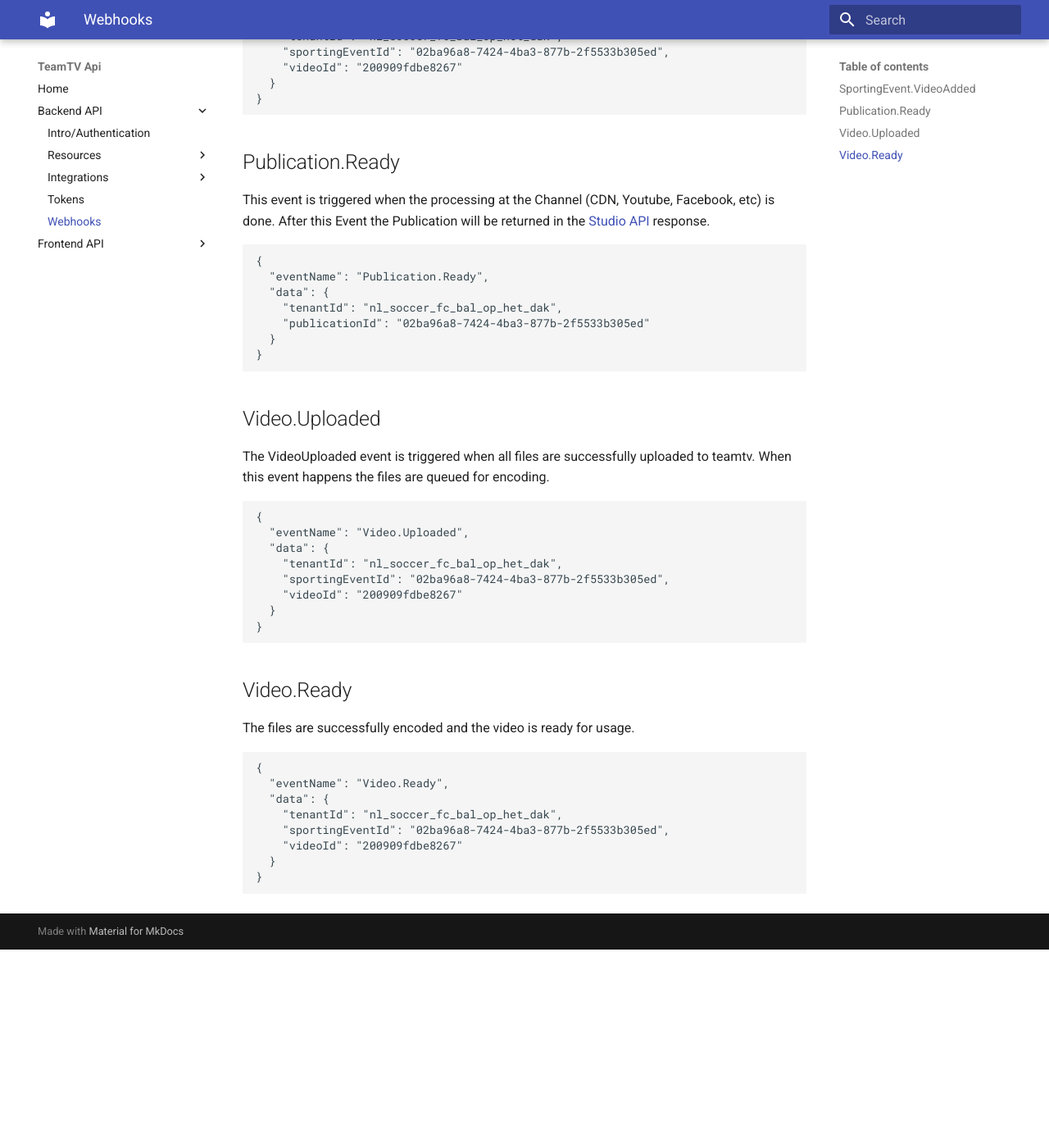
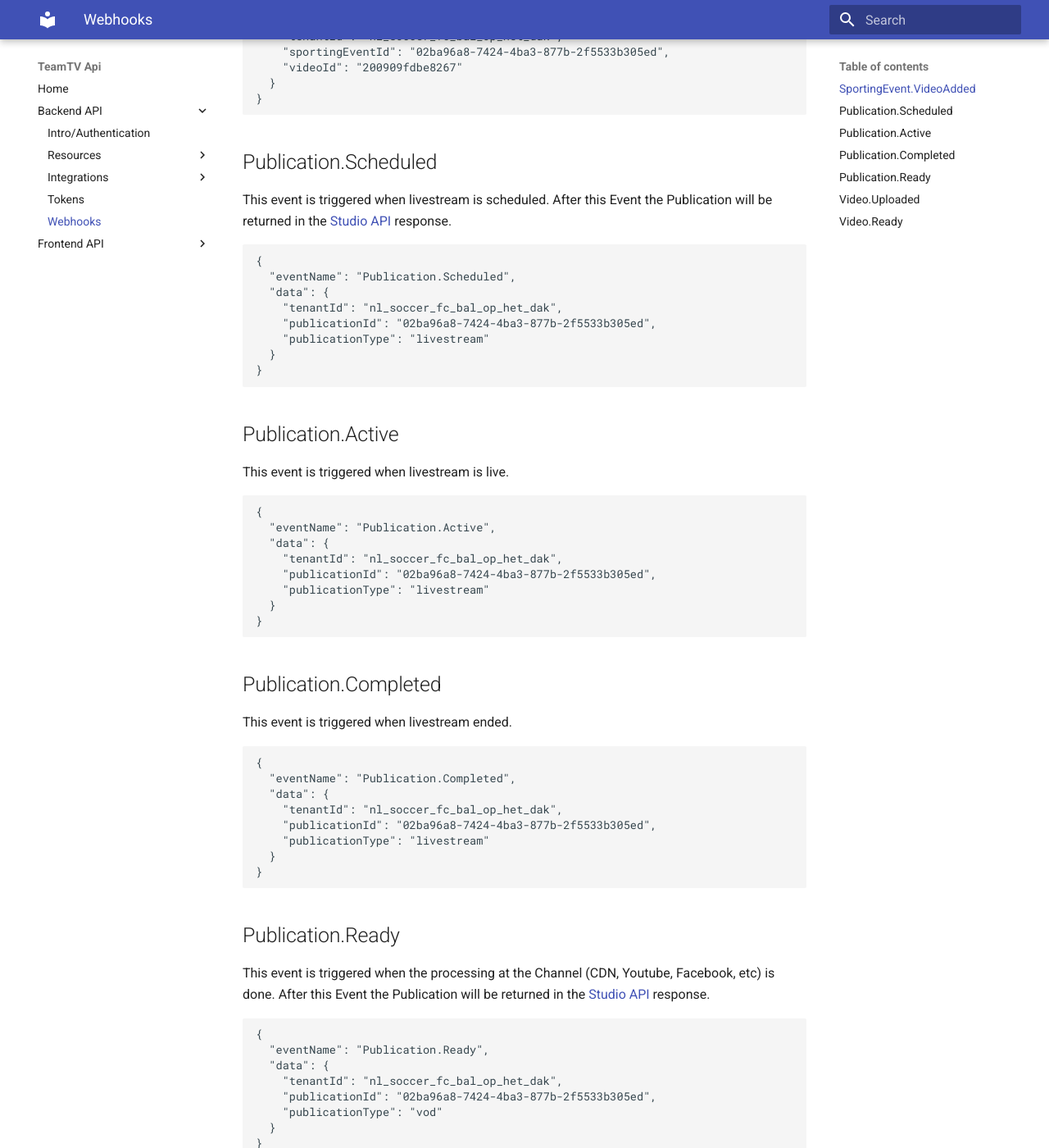
Before and after one commit to teamtv/teamtv-api-documentation, an MkDocs documentation site: the page built from docs/webhooks.md, in a window 1280 px wide and 1400 px high, scrolled down 622 px. Shown: the whole window at 82% size. Built offline with MkDocs 1.6.1 and Material for MkDocs 9.7.7, drawn with Linux system fonts in a browser that asks for light colours; before the commit the page ends 1780 px from its top, so only the background shows below that.

Commit message:
Update docs

````diff
--- a/docs/webhooks.md
+++ b/docs/webhooks.md
@@ -25,6 +25,53 @@ The VideoAdded event is triggered when an upload is initialized. This means a ne
 }
 ```
 
+## Publication.Scheduled
+
+This event is triggered when livestream is scheduled.
+After this Event the Publication will be returned in the [Studio API](/backend_api/studio/) response.
+
+```javascript
+{
+  "eventName": "Publication.Scheduled",
+  "data": {
+    "tenantId": "nl_soccer_fc_bal_op_het_dak",
+    "publicationId": "02ba96a8-7424-4ba3-877b-2f5533b305ed",
+    "publicationType": "livestream"
+  }
+}
+```
+
+
+## Publication.Active
+
+This event is triggered when livestream is live.
+
+```javascript
+{
+  "eventName": "Publication.Active",
+  "data": {
+    "tenantId": "nl_soccer_fc_bal_op_het_dak",
+    "publicationId": "02ba96a8-7424-4ba3-877b-2f5533b305ed",
+    "publicationType": "livestream"
+  }
+}
+```
+
+
+## Publication.Completed
+
+This event is triggered when livestream ended.
+
+```javascript
+{
+  "eventName": "Publication.Completed",
+  "data": {
+    "tenantId": "nl_soccer_fc_bal_op_het_dak",
+    "publicationId": "02ba96a8-7424-4ba3-877b-2f5533b305ed",
+    "publicationType": "livestream"
+  }
+}
+```
 
 ## Publication.Ready
 
@@ -36,7 +83,8 @@ After this Event the Publication will be returned in the [Studio API](/backend_a
   "eventName": "Publication.Ready",
   "data": {
     "tenantId": "nl_soccer_fc_bal_op_het_dak",
-    "publicationId": "02ba96a8-7424-4ba3-877b-2f5533b305ed"
+    "publicationId": "02ba96a8-7424-4ba3-877b-2f5533b305ed",
+    "publicationType": "vod"
   }
 }
 ```
````
Also changed, not shown: docs/backend_api/studio.md (+5 -2 lines).
